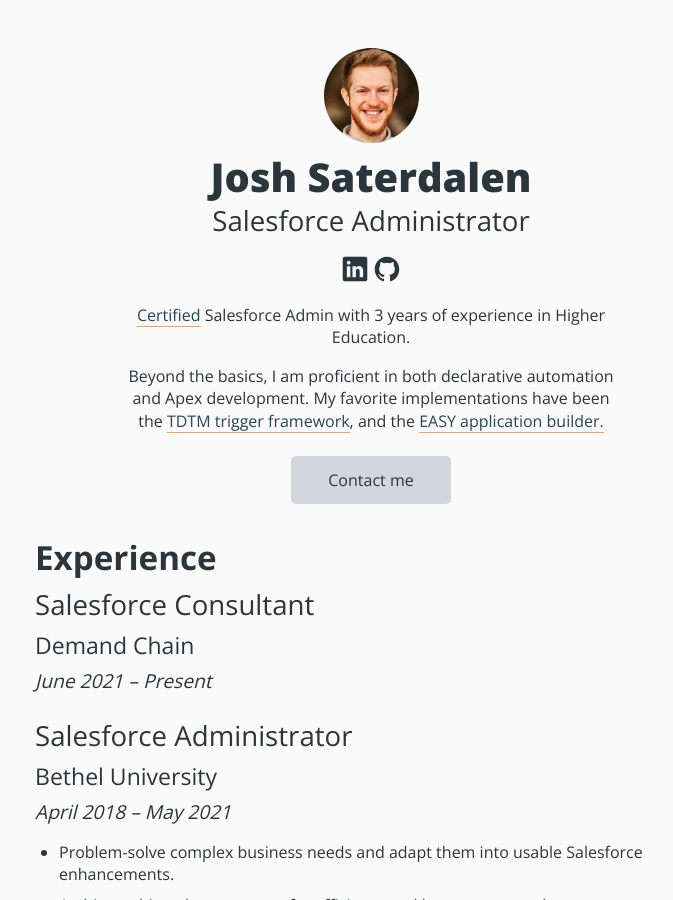
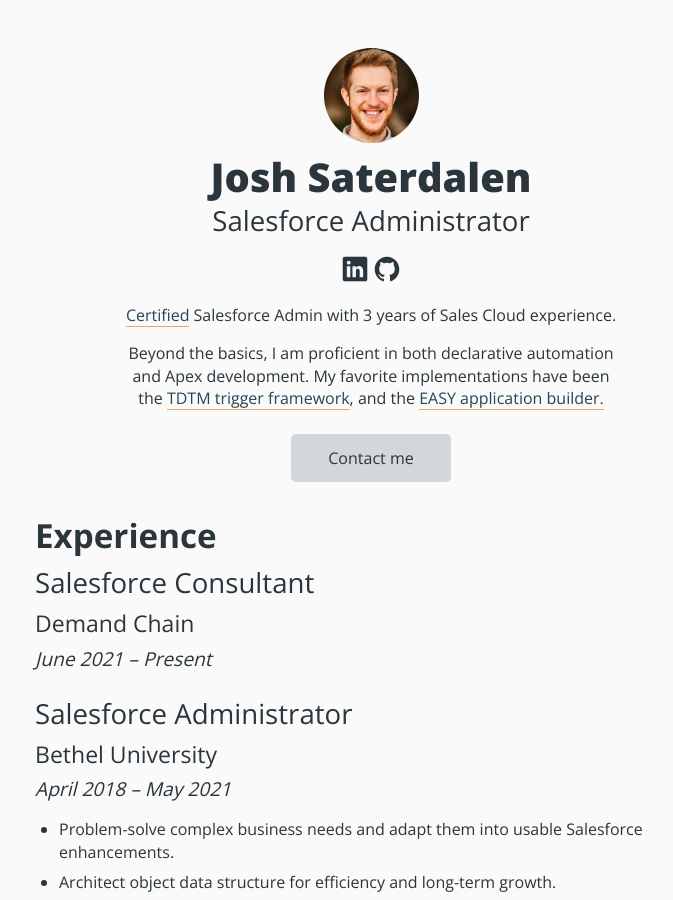
Before and after one commit to JSaterdalen/resume-site, a Jekyll site: the page built from index.html, in a window 1280 px wide and 900 px high. Shown: the whole window, without its empty margins (269-942 px from the left). Built offline with Jekyll 4.4.1, drawn with Linux system fonts in a browser that asks for light colours; nearby versions of some CDN libraries.

Commit message:
replace HIgher Ed with Sales Cloud experience

```diff
--- a/_data/summary.yml
+++ b/_data/summary.yml
@@ -1,3 +1,3 @@
 # ::: SUMMARY :::
-- <a href="https://trailhead.salesforce.com/credentials/certification-detail-print?searchString=WVmPl/KzwgP1N194T2UW3NFVGPiPRbMSWHynOTJbVie4/sex21tuXT9atK0IvGY9">Certified</a> Salesforce Admin with 3 years of experience in Higher Education.
+- <a href="https://trailhead.salesforce.com/credentials/certification-detail-print?searchString=WVmPl/KzwgP1N194T2UW3NFVGPiPRbMSWHynOTJbVie4/sex21tuXT9atK0IvGY9">Certified</a> Salesforce Admin with 3 years of Sales Cloud experience.
 - Beyond the basics, I am proficient in both declarative automation and Apex development. My favorite implementations have been the <a href="https://powerofus.force.com/s/article/EDA-TDTM-Overview">TDTM trigger framework</a>, and the <a href="https://github.com/Kathy-Lueckeman/EASY-Open-Source-Solution">EASY application builder.</a>
```
